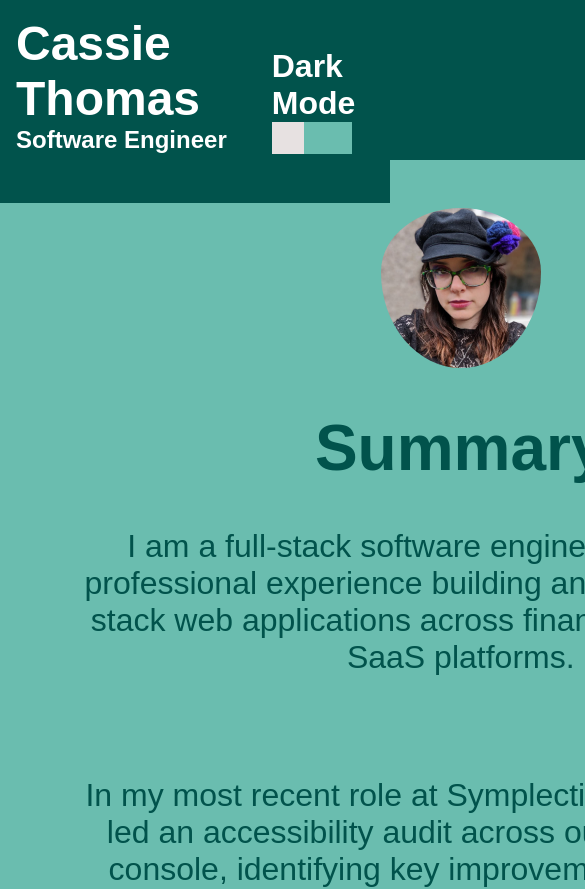
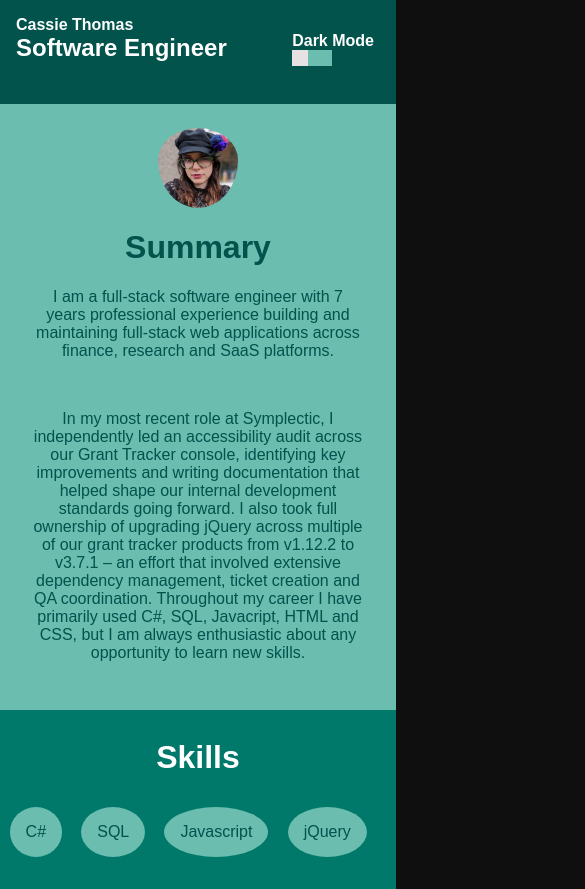
Before and after one commit to cassiethomas89/cv_website, a Next.js app: page / in a window 390 px wide. Shown: the top 889 px of the page, 585 px wide, since content can reach past the window. Built offline with nearby package versions, Linux system fonts and the light colour scheme.

Commit message:
CV00010 Further styling changes

```diff
--- a/app/globals.css
+++ b/app/globals.css
@@ -19,10 +19,10 @@ body {
   background: var(--background);
   font-family: Arial, Helvetica, sans-serif;
   margin:0em !important;
+  width: fit-content;
 }
 
 .mainCont {
-  width: fit-content;
   height:fit-content;
 }
 
@@ -86,7 +86,7 @@ body {
 .darkModeSwitch {
   margin-left: auto !important;
   margin-right: 0 !important;
-  padding: 3em 1em;
+  padding: 2em 1em;
 }
 
 .darkModeSwitch > label {
@@ -249,7 +249,7 @@ input:checked + .slider:before {
 
 .trainingList ul {
   text-align: left;
-  width: 100%;
+  width: auto;
 }
 
 .trainingList li {
@@ -398,3 +398,27 @@ input:checked + .slider:before {
       padding-top: 1em;
     }
 }
+
+@media screen and (max-width: 450px) {
+    .darkModeSwitch > label {
+        font-size: 1em;
+    }
+
+    .topBanner h1 {
+        font-size: 1em;
+        margin: 0px;
+    }
+
+    .section {
+      font-size: 1em;
+    }
+
+    .skillItem {
+      width:auto;
+    }
+
+    .hiddenSection {
+      height: 6.5em;
+      width: auto;
+    }
+}
```
